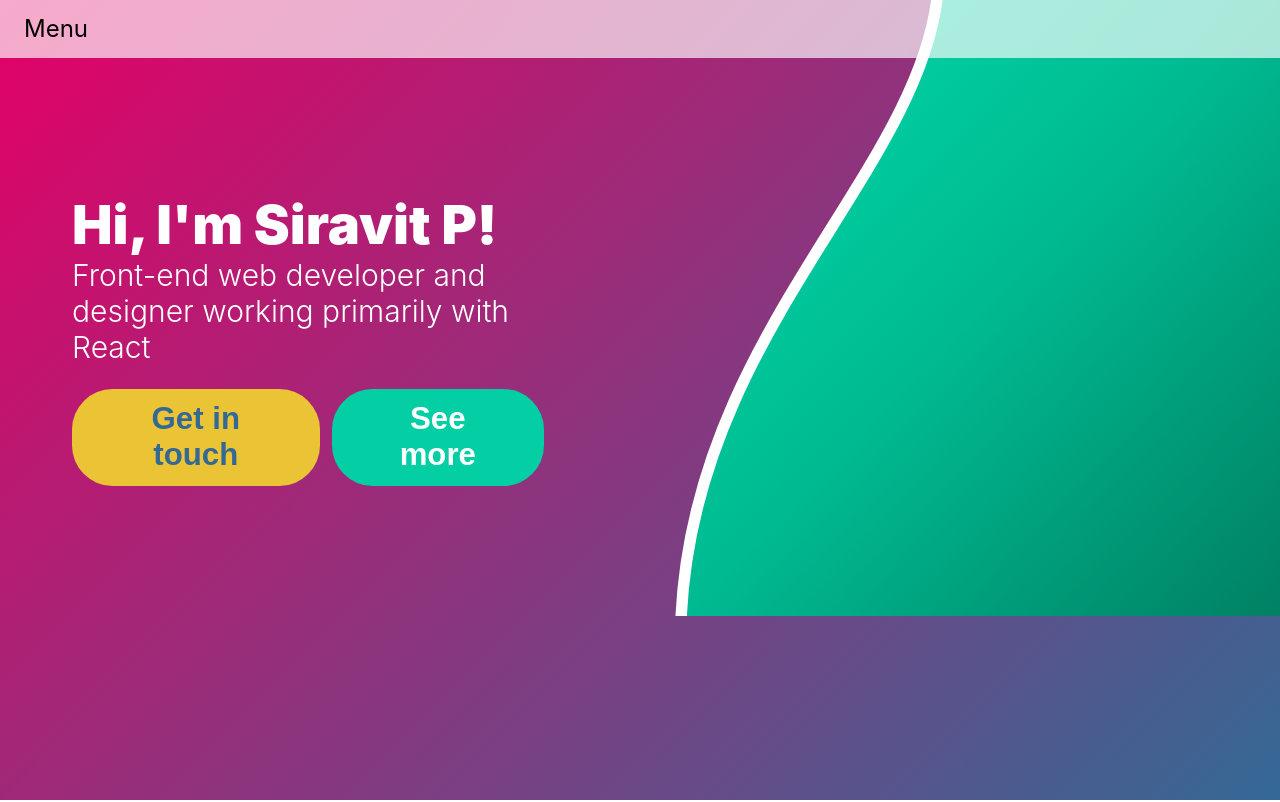
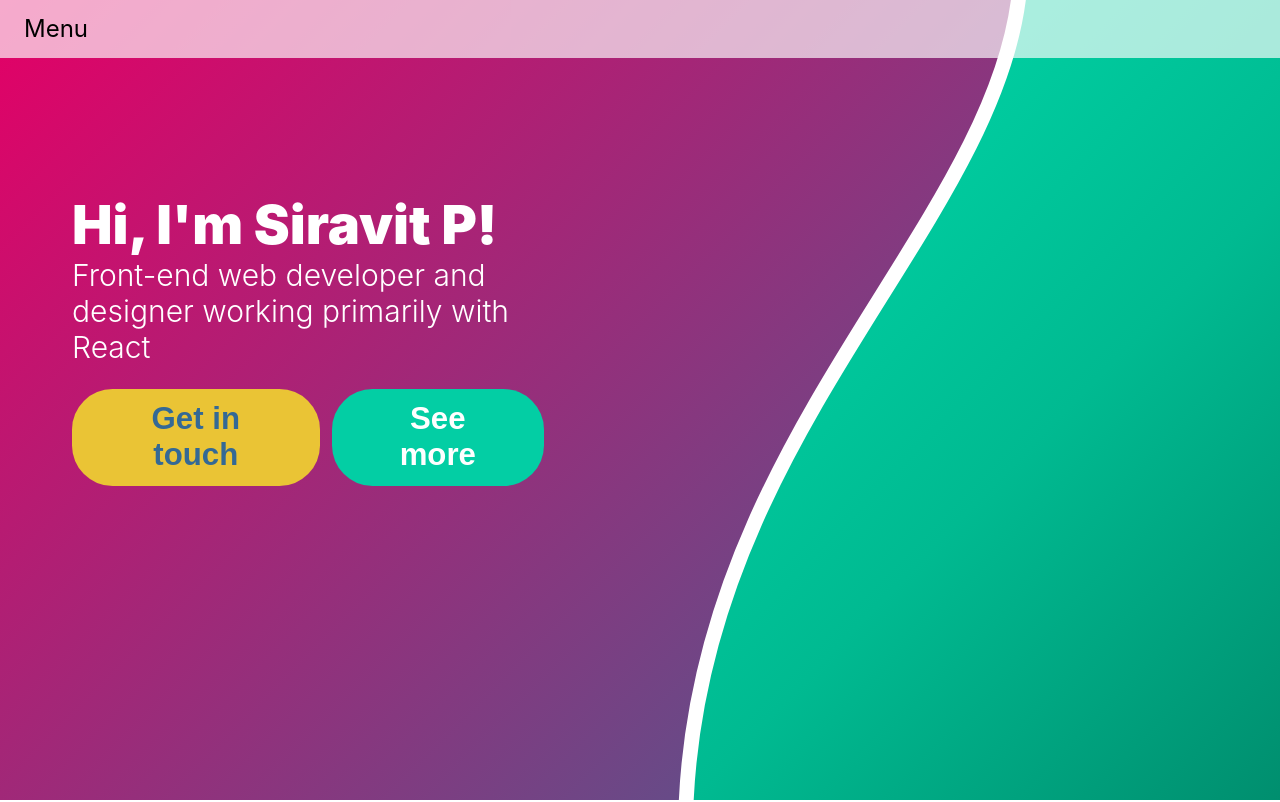
Before and after one commit to SiravitPhokeed/personal-website, a Next.js app: page / in a window 1280 px wide. Shown: the top 802 px of the page. Built offline with nearby package versions, Linux system fonts and the light colour scheme.

Commit message:
Shifted home background

```diff
--- a/pages/index.js
+++ b/pages/index.js
@@ -33,7 +33,10 @@ export default function Home() {
                         </button>
                     </div>
                 </header>
-                <div className={homeStyle["title-image"]} />
+                <div className={homeStyle["title-image-container"]}>
+                    <div className={homeStyle["title-image"]}>
+                    </div>
+                </div>
             </section>
         );
     }
--- a/styles/pages/home.module.scss
+++ b/styles/pages/home.module.scss
@@ -54,12 +54,17 @@
 }
 
 .title-image {
-    grid-area: image;
     height: 100vh;
     width: 100%;
+    max-width: 30rem;
     background-image: url("../../public/index-background.svg");
     background-repeat: no-repeat;
-    background-size: 100% auto;
+    background-size: auto 100%;
+    &-container {
+        grid-area: image;
+        display: flex;
+        justify-content: flex-end;
+    }
 }
 
 .continue-container {
```
